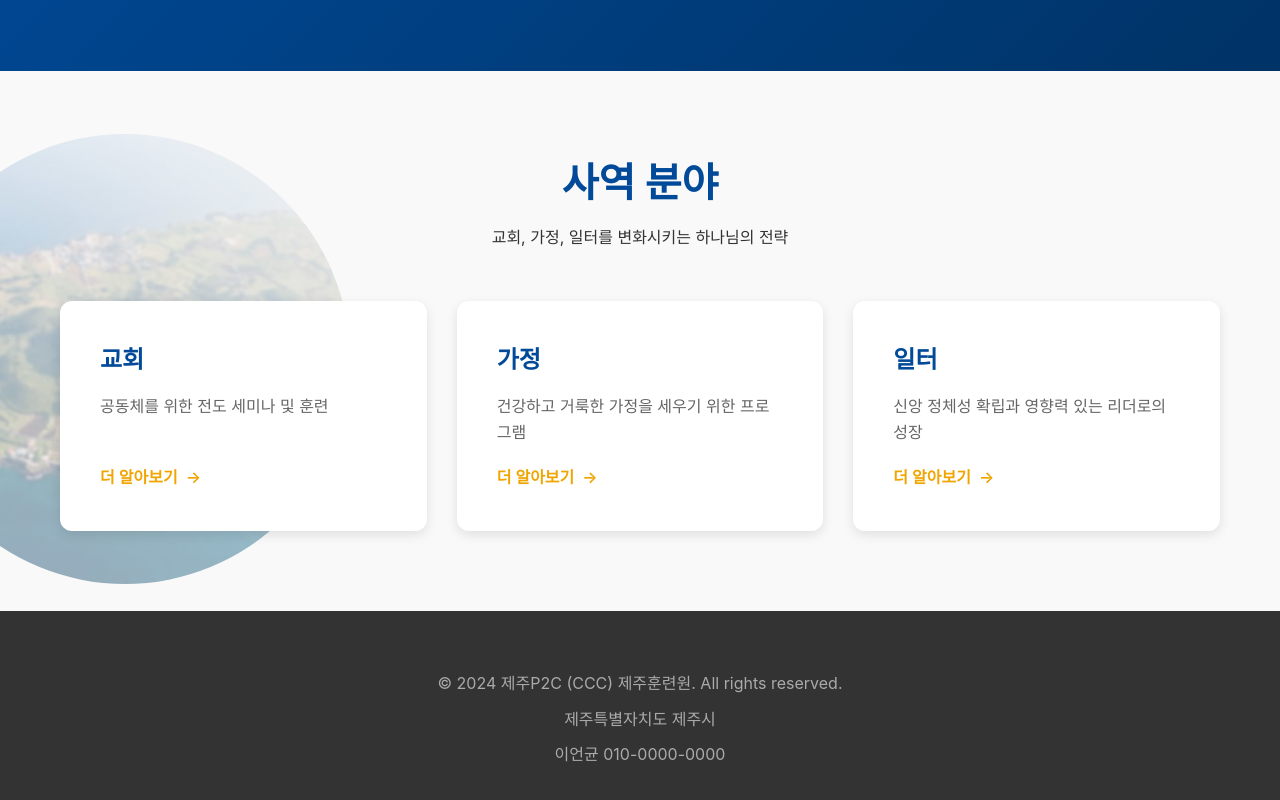
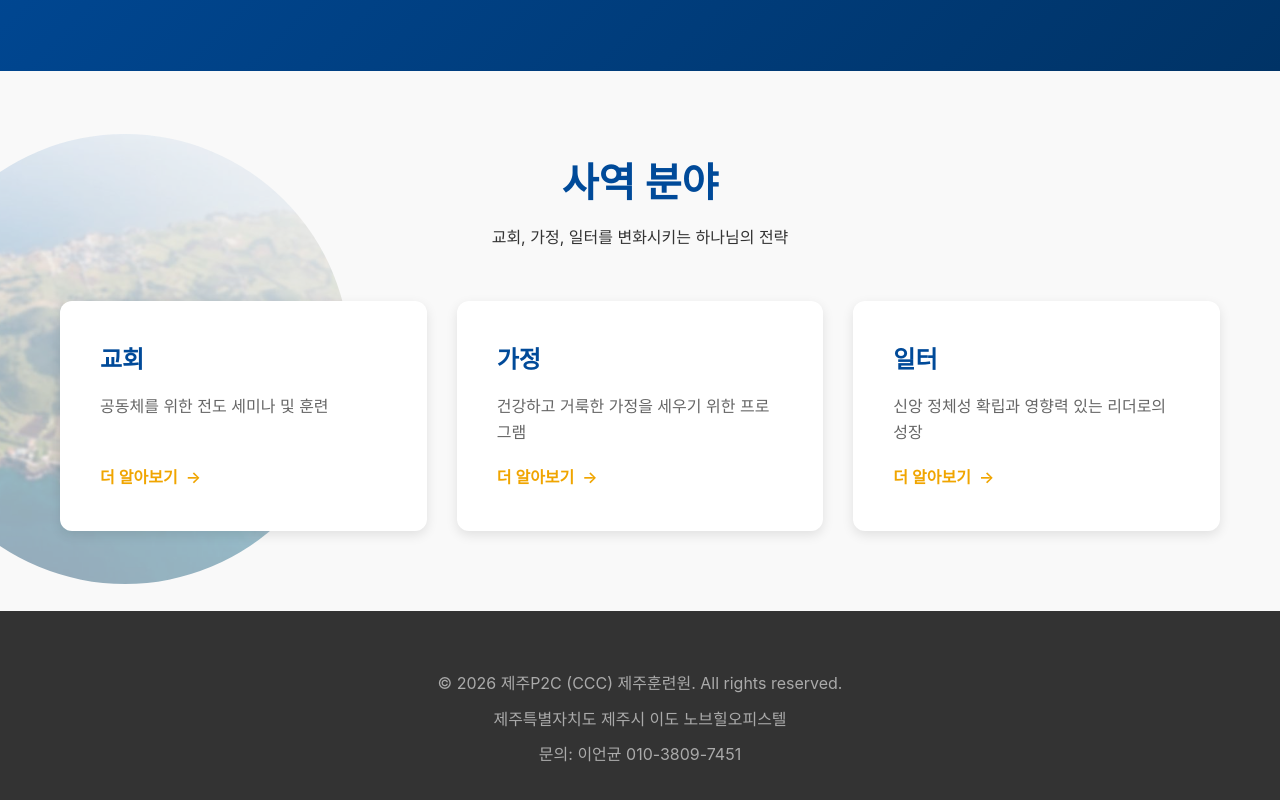
Before and after one commit to llegg3124/llegg3124.github.io, a React (Vite) app: page / in a window 1280 px wide. Shown: the part 336-1136 px from the top of the page. Built offline with nearby package versions, Linux system fonts and the light colour scheme.

Commit message:
modifying footer

```diff
--- a/src/App.tsx
+++ b/src/App.tsx
@@ -17,9 +17,9 @@ const Header = () => (
 const Footer = () => (
   <footer className="footer">
     <div className="container">
-      <p>&copy; 2024 제주P2C (CCC) 제주훈련원. All rights reserved.</p>
-      <p>제주특별자치도 제주시 </p>
-      <p>이언균 010-0000-0000 </p>
+      <p>&copy; 2026 제주P2C (CCC) 제주훈련원. All rights reserved.</p>
+      <p>제주특별자치도 제주시 이도 노브힐오피스텔 </p>
+      <p>문의: 이언균 010-3809-7451 </p>
     </div>
   </footer>
 );
```
